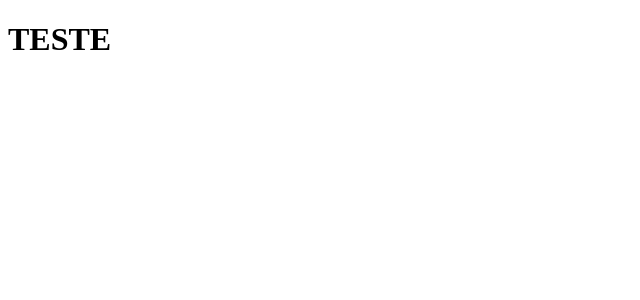
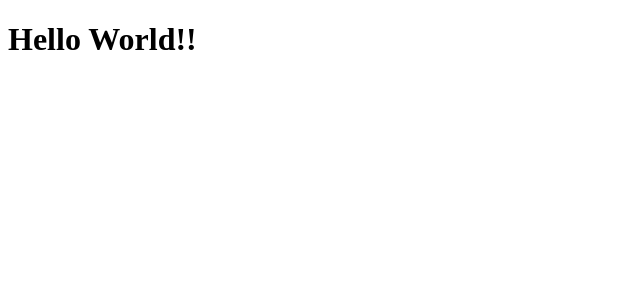
Before and after one commit to gitfelipegomes/cursodev, a Next.js app: page / in a window 1280 px wide. Shown: the top 300 px of the page, without its empty margins (0-640 px from the left). Built offline with nearby package versions, Linux system fonts and the light colour scheme.

Commit message:
Aula 06 Curso Dev

```diff
--- a/pages/index.js
+++ b/pages/index.js
@@ -1,5 +1,5 @@
 function Home() {
-    return <h1>TESTE</h1>
+    return <h1>Hello World!!</h1>
 }
 
 export default Home;
```
